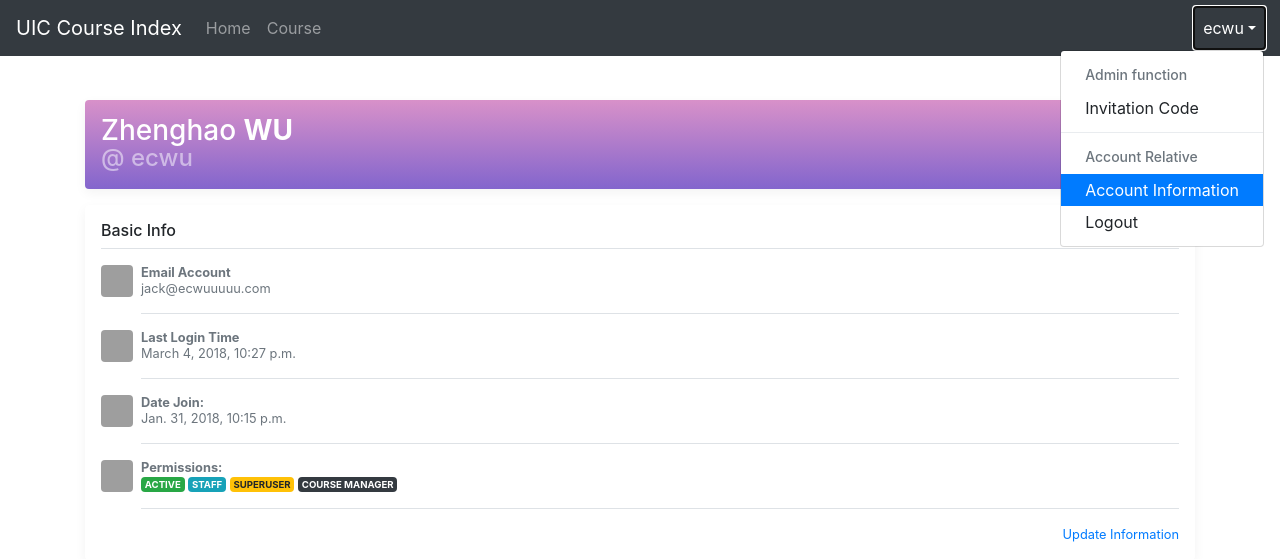
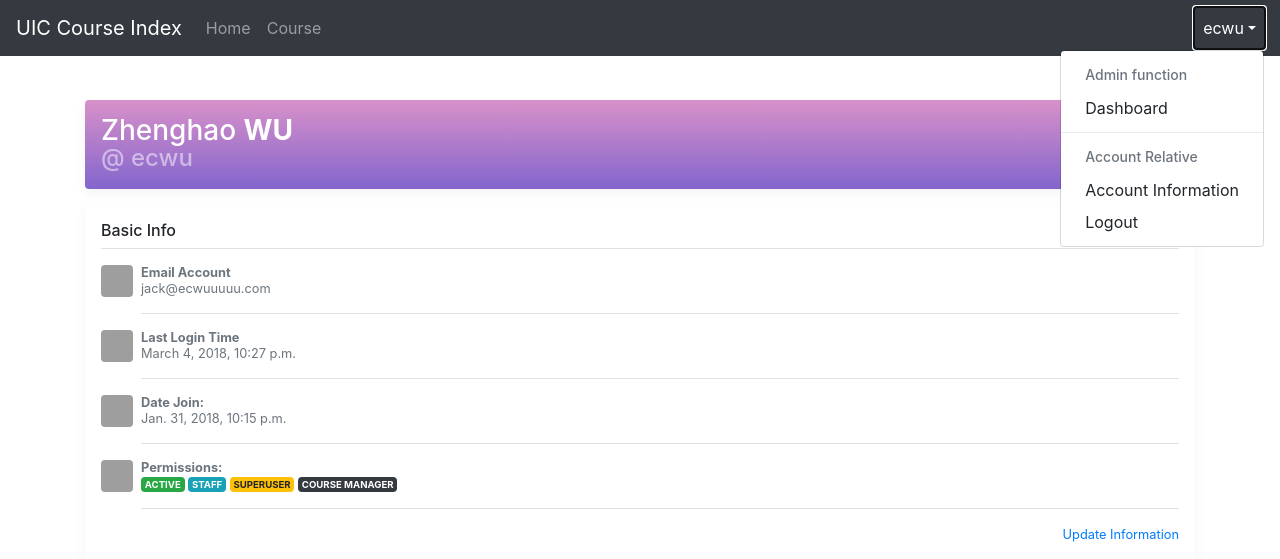
Before and after one commit to UICHCC/uicCourse, a Django app: page /account/ in a window 1280 px wide, after a click on "ecwu". Shown: the top 559 px of the page. Run offline with Django 3.2, Linux system fonts and the light colour scheme; a user stored in the database is signed in; some libraries are stand-ins or nearby versions; grey boxes are pictures that could not be loaded.

Commit message:
Replace all Invitation page to Dashboard page

```diff
--- a/course/templates/account/edit.html
+++ b/course/templates/account/edit.html
@@ -37,11 +37,11 @@
                     <div class="dropdown-menu dropdown-menu-right" aria-labelledby="dropdown01">
                         {% if user.is_superuser %}
                             <h6 class="dropdown-header">Admin function</h6>
-                            <a class="dropdown-item" href="{% url 'invitation_code' %}">Invitation Code</a>
+                            <a class="dropdown-item" href="{% url 'dashboard_interface' %}">Dashboard</a>
                             <div class="dropdown-divider"></div>
                         {% endif %}
                         <h6 class="dropdown-header">Account Relative</h6>
-                        <a class="dropdown-item active" href="{% url 'account_info_view' %}">Account Information</a>
+                        <a class="dropdown-item" href="{% url 'account_info_view' %}">Account Information</a>
                         <a class="dropdown-item" href="{% url 'logout_receiver' %}">Logout</a>
                     </div>
                 </li>
--- a/course/templates/account/info.html
+++ b/course/templates/account/info.html
@@ -70,11 +70,11 @@
                     <div class="dropdown-menu dropdown-menu-right" aria-labelledby="dropdown01">
                         {% if user.is_superuser %}
                             <h6 class="dropdown-header">Admin function</h6>
-                            <a class="dropdown-item" href="{% url 'invitation_code' %}">Invitation Code</a>
+                            <a class="dropdown-item" href="{% url 'dashboard_interface' %}">Dashboard</a>
                             <div class="dropdown-divider"></div>
                         {% endif %}
                         <h6 class="dropdown-header">Account Relative</h6>
-                        <a class="dropdown-item active" href="{% url 'account_info_view' %}">Account Information</a>
+                        <a class="dropdown-item" href="{% url 'account_info_view' %}">Account Information</a>
                         <a class="dropdown-item" href="{% url 'logout_receiver' %}">Logout</a>
                     </div>
                 </li>
--- a/course/templates/account/password.html
+++ b/course/templates/account/password.html
@@ -36,11 +36,11 @@
                     <div class="dropdown-menu dropdown-menu-right" aria-labelledby="dropdown01">
                         {% if user.is_superuser %}
                             <h6 class="dropdown-header">Admin function</h6>
-                            <a class="dropdown-item" href="{% url 'invitation_code' %}">Invitation Code</a>
+                            <a class="dropdown-item" href="{% url 'dashboard_interface' %}">Dashboard</a>
                             <div class="dropdown-divider"></div>
                         {% endif %}
                         <h6 class="dropdown-header">Account Relative</h6>
-                        <a class="dropdown-item active" href="{% url 'account_info_view' %}">Account Information</a>
+                        <a class="dropdown-item" href="{% url 'account_info_view' %}">Account Information</a>
                         <a class="dropdown-item" href="{% url 'logout_receiver' %}">Logout</a>
                     </div>
                 </li>
--- a/course/templates/account/see.html
+++ b/course/templates/account/see.html
@@ -72,7 +72,7 @@
                     <div class="dropdown-menu dropdown-menu-right" aria-labelledby="dropdown01">
                         {% if user.is_superuser %}
                             <h6 class="dropdown-header">Admin function</h6>
-                            <a class="dropdown-item" href="{% url 'invitation_code' %}">Invitation Code</a>
+                            <a class="dropdown-item" href="{% url 'dashboard_interface' %}">Dashboard</a>
                             <div class="dropdown-divider"></div>
                         {% endif %}
                         <h6 class="dropdown-header">Account Relative</h6>
--- a/course/templates/course/course.html
+++ b/course/templates/course/course.html
@@ -42,7 +42,7 @@
                     <div class="dropdown-menu dropdown-menu-right" aria-labelledby="dropdown01">
                         {% if user.is_superuser %}
                             <h6 class="dropdown-header">Admin function</h6>
-                            <a class="dropdown-item" href="{% url 'invitation_code' %}">Invitation Code</a>
+                            <a class="dropdown-item" href="{% url 'dashboard_interface' %}">Dashboard</a>
                             <div class="dropdown-divider"></div>
                         {% endif %}
                         <h6 class="dropdown-header">Account Relative</h6>
--- a/course/templates/course/detail.html
+++ b/course/templates/course/detail.html
@@ -62,7 +62,7 @@
                     <div class="dropdown-menu dropdown-menu-right" aria-labelledby="dropdown01">
                         {% if user.is_superuser %}
                             <h6 class="dropdown-header">Admin function</h6>
-                            <a class="dropdown-item" href="{% url 'invitation_code' %}">Invitation Code</a>
+                            <a class="dropdown-item" href="{% url 'dashboard_interface' %}">Dashboard</a>
                             <div class="dropdown-divider"></div>
                         {% endif %}
                         <h6 class="dropdown-header">Account Relative</h6>
--- a/course/templates/course/detail_edit.html
+++ b/course/templates/course/detail_edit.html
@@ -37,7 +37,7 @@
                     <div class="dropdown-menu dropdown-menu-right" aria-labelledby="dropdown01">
                         {% if user.is_superuser %}
                             <h6 class="dropdown-header">Admin function</h6>
-                            <a class="dropdown-item" href="{% url 'invitation_code' %}">Invitation Code</a>
+                            <a class="dropdown-item" href="{% url 'dashboard_interface' %}">Dashboard</a>
                             <div class="dropdown-divider"></div>
                         {% endif %}
                         <h6 class="dropdown-header">Account Relative</h6>
--- a/course/templates/lab/detail_edit.html
+++ b/course/templates/lab/detail_edit.html
@@ -37,7 +37,7 @@
                     <div class="dropdown-menu dropdown-menu-right" aria-labelledby="dropdown01">
                         {% if user.is_superuser %}
                             <h6 class="dropdown-header">Admin function</h6>
-                            <a class="dropdown-item" href="{% url 'invitation_code' %}">Invitation Code</a>
+                            <a class="dropdown-item" href="{% url 'dashboard_interface' %}">Dashboard</a>
                             <div class="dropdown-divider"></div>
                         {% endif %}
                         <h6 class="dropdown-header">Account Relative</h6>
--- a/course/templates/tools/allcomment.html
+++ b/course/templates/tools/allcomment.html
@@ -72,11 +72,11 @@
                     <div class="dropdown-menu dropdown-menu-right" aria-labelledby="dropdown01">
                         {% if user.is_superuser %}
                             <h6 class="dropdown-header">Admin function</h6>
-                            <a class="dropdown-item" href="{% url 'invitation_code' %}">Invitation Code</a>
+                            <a class="dropdown-item" href="{% url 'dashboard_interface' %}">Dashboard</a>
                             <div class="dropdown-divider"></div>
                         {% endif %}
                         <h6 class="dropdown-header">Account Relative</h6>
-                        <a class="dropdown-item active" href="{% url 'account_info_view' %}">Account Information</a>
+                        <a class="dropdown-item" href="{% url 'account_info_view' %}">Account Information</a>
                         <a class="dropdown-item" href="{% url 'logout_receiver' %}">Logout</a>
                     </div>
                 </li>
--- a/course/templates/tools/dashboard.html
+++ b/course/templates/tools/dashboard.html
@@ -98,7 +98,6 @@
                     <div class="dropdown-menu dropdown-menu-right" aria-labelledby="dropdown01">
                         {% if user.is_superuser %}
                             <h6 class="dropdown-header">Admin function</h6>
-                            <a class="dropdown-item" href="{% url 'invitation_code' %}">Invitation Code</a>
                             <a class="dropdown-item active" href="{% url 'dashboard_interface' %}">Dashboard</a>
                             <div class="dropdown-divider"></div>
                         {% endif %}
@@ -266,7 +265,7 @@
                             </a>
                         </li>
                         <li class="nav-item">
-                            <a class="nav-link" href="#">
+                            <a class="nav-link" href="{% url 'invitation_code' %}">
                                 <svg xmlns="http://www.w3.org/2000/svg" width="24" height="24" viewBox="0 0 24 24"
                                      fill="none" stroke="currentColor" stroke-width="2" stroke-linecap="round"
                                      stroke-linejoin="round" class="feather feather-file-text">
--- a/course/templates/tools/index.html
+++ b/course/templates/tools/index.html
@@ -53,7 +53,7 @@
                     <div class="dropdown-menu dropdown-menu-right" aria-labelledby="dropdown01">
                         {% if user.is_superuser %}
                             <h6 class="dropdown-header">Admin function</h6>
-                            <a class="dropdown-item active" href="{% url 'invitation_code' %}">Invitation Code</a>
+                            <a class="dropdown-item" href="{% url 'dashboard_interface' %}">Dashboard</a>
                             <div class="dropdown-divider"></div>
                         {% endif %}
                         <h6 class="dropdown-header">Account Relative</h6>
--- a/course/templates/tools/newic.html
+++ b/course/templates/tools/newic.html
@@ -53,7 +53,7 @@
                     <div class="dropdown-menu dropdown-menu-right" aria-labelledby="dropdown01">
                         {% if user.is_superuser %}
                             <h6 class="dropdown-header">Admin function</h6>
-                            <a class="dropdown-item active" href="{% url 'invitation_code' %}">Invitation Code</a>
+                            <a class="dropdown-item" href="{% url 'dashboard_interface' %}">Dashboard</a>
                             <div class="dropdown-divider"></div>
                         {% endif %}
                         <h6 class="dropdown-header">Account Relative</h6>
--- a/course/templates/tools/onecomment.html
+++ b/course/templates/tools/onecomment.html
@@ -72,11 +72,11 @@
                     <div class="dropdown-menu dropdown-menu-right" aria-labelledby="dropdown01">
                         {% if user.is_superuser %}
                             <h6 class="dropdown-header">Admin function</h6>
-                            <a class="dropdown-item" href="{% url 'invitation_code' %}">Invitation Code</a>
+                            <a class="dropdown-item" href="{% url 'dashboard_interface' %}">Dashboard</a>
                             <div class="dropdown-divider"></div>
                         {% endif %}
                         <h6 class="dropdown-header">Account Relative</h6>
-                        <a class="dropdown-item active" href="{% url 'account_info_view' %}">Account Information</a>
+                        <a class="dropdown-item" href="{% url 'account_info_view' %}">Account Information</a>
                         <a class="dropdown-item" href="{% url 'logout_receiver' %}">Logout</a>
                     </div>
                 </li>
```
